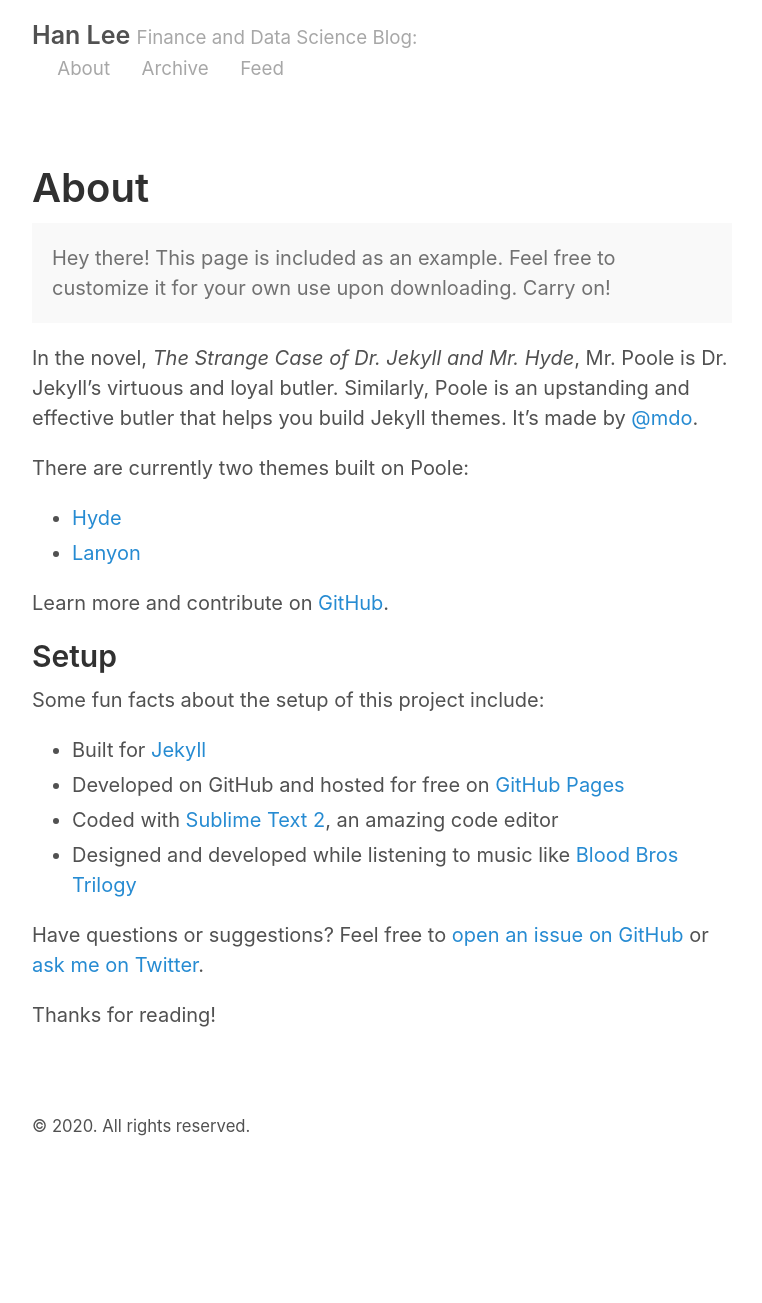
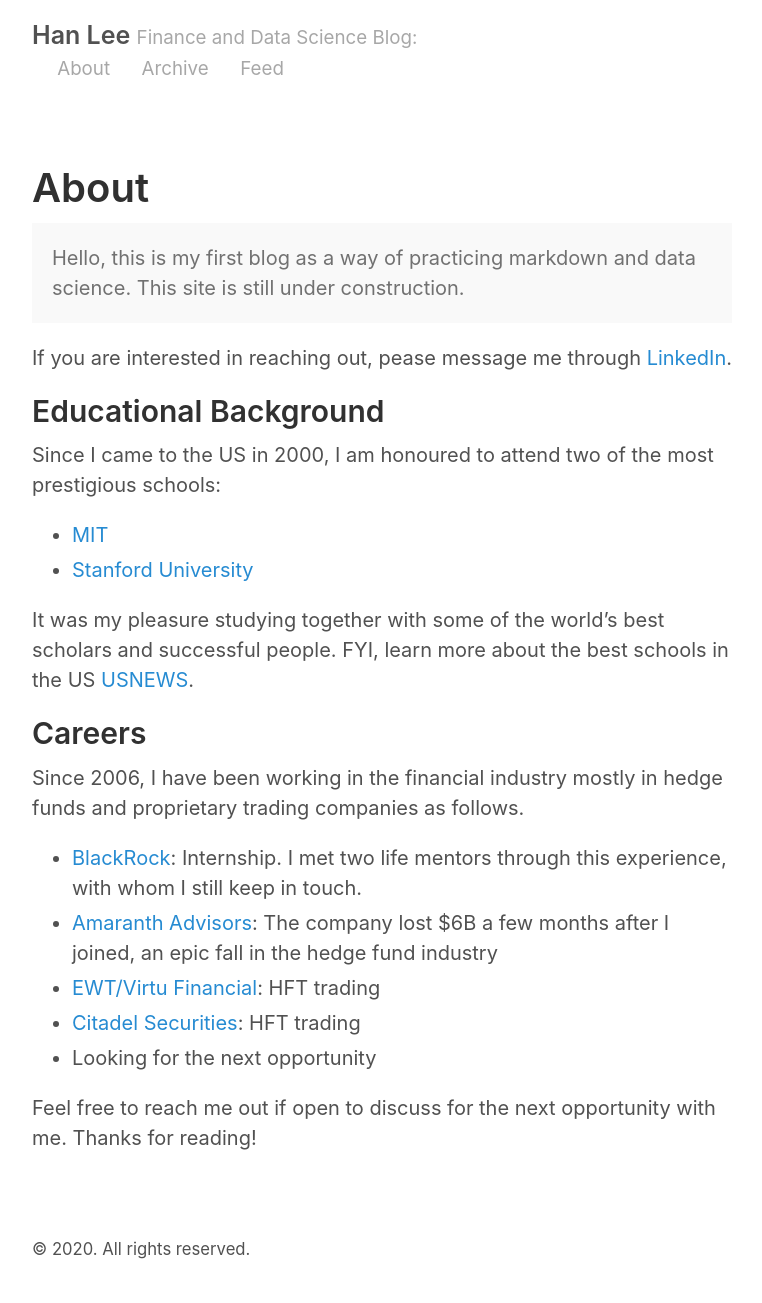
Before and after one commit to han201/han201.github.io, a Jekyll site: the page built from about.md, in a window 1280 px wide. Shown: the whole page, without its empty margins (258-1020 px from the left). Built offline with Jekyll 4.4.1, drawn with Linux system fonts in a browser that asks for light colours; before the commit the page ends 1180 px from its top, so only the background shows below that.

Commit message:
updated 'about' page

```diff
--- a/about.md
+++ b/about.md
@@ -4,27 +4,29 @@ title: About
 ---
 
 <p class="message">
-  Hey there! This page is included as an example. Feel free to customize it for your own use upon downloading. Carry on!
-</p>
+   Hello, this is my first blog as a way of practicing markdown and data science. This site is still under construction.   </p>
 
-In the novel, *The Strange Case of Dr. Jekyll and Mr. Hyde*, Mr. Poole is Dr. Jekyll's virtuous and loyal butler. Similarly, Poole is an upstanding and effective butler that helps you build Jekyll themes. It's made by [@mdo](https://twitter.com/mdo).
+If you are interested in reaching out, pease message me through [LinkedIn](https://www.linkedin.com/in/han-lee-4824082/).
 
-There are currently two themes built on Poole:
+## Educational Background
 
-* [Hyde](http://hyde.getpoole.com)
-* [Lanyon](http://lanyon.getpoole.com)
+Since I came to the US in 2000, I am honoured to attend two of the most prestigious schools:
 
-Learn more and contribute on [GitHub](https://github.com/poole).
+* [MIT](http://www.mit.edu)
+* [Stanford University](http://www.stanford.edu)
 
-## Setup
+It was my pleasure studying together with some of the world's best scholars and successful people. FYI, learn more about the best schools in the US [USNEWS](usnews.com/best-colleges/rankings/national-universities).
 
-Some fun facts about the setup of this project include:
+## Careers
 
-* Built for [Jekyll](http://jekyllrb.com)
-* Developed on GitHub and hosted for free on [GitHub Pages](https://pages.github.com)
-* Coded with [Sublime Text 2](http://sublimetext.com), an amazing code editor
-* Designed and developed while listening to music like [Blood Bros Trilogy](https://soundcloud.com/maddecent/sets/blood-bros-series)
+Since 2006, I have been working in the financial industry mostly in hedge funds and proprietary trading companies as follows.
 
-Have questions or suggestions? Feel free to [open an issue on GitHub](https://github.com/poole/poole/issues/new) or [ask me on Twitter](https://twitter.com/mdo).
 
+* [BlackRock](http://blackrock.com): Internship. I met two life mentors through this experience, with whom I still keep in touch.
+* [Amaranth Advisors](https://en.wikipedia.org/wiki/Amaranth_Advisors): The company lost $6B a few months after I joined, an epic fall in the hedge fund industry
+* [EWT/Virtu Financial](www.virtu.com): HFT trading
+* [Citadel Securities](www.citadelsecurities.com): HFT trading
+* Looking for the next opportunity
+
+Feel free to reach me out if open to discuss for the next opportunity with me.
 Thanks for reading!
```
